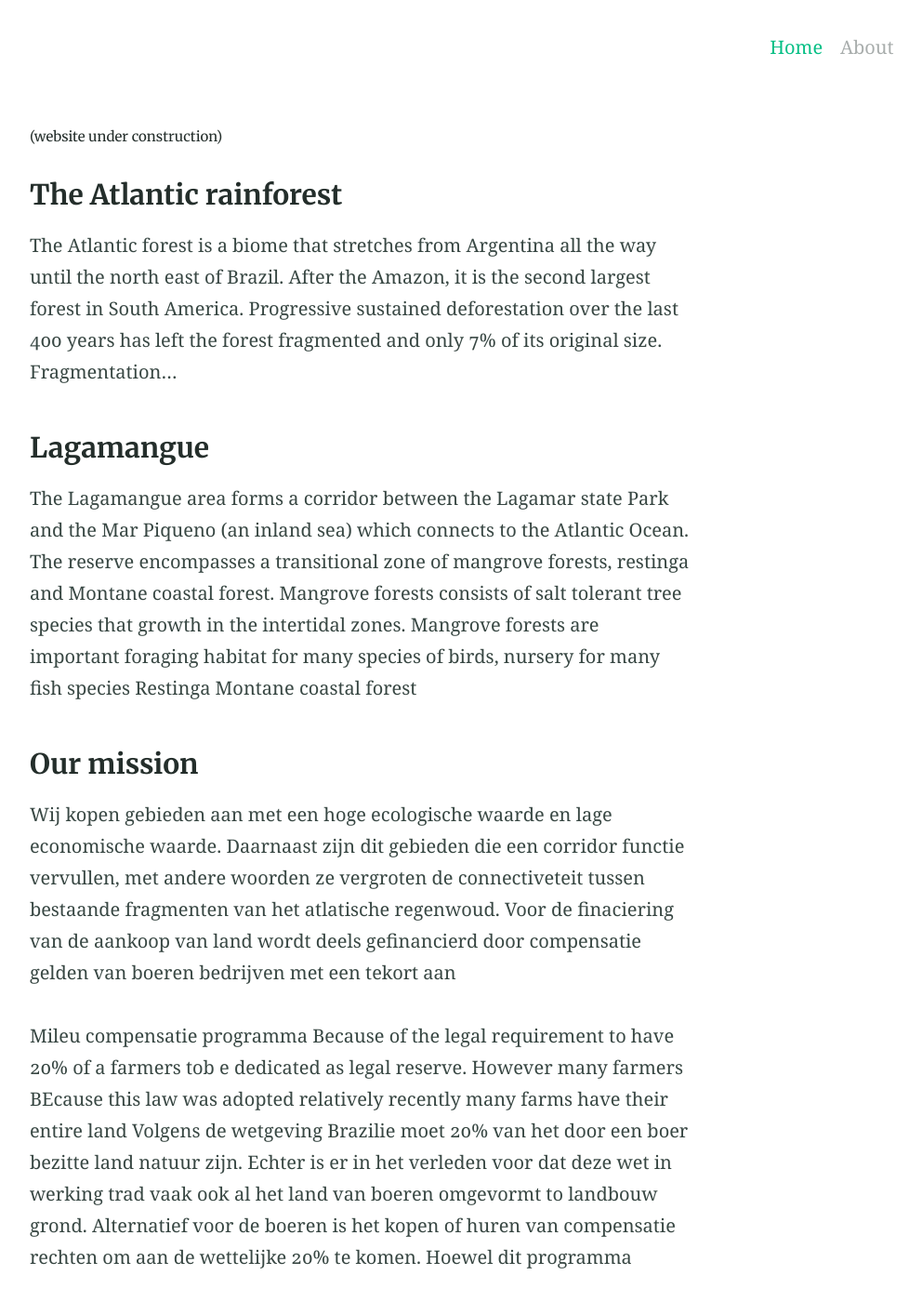
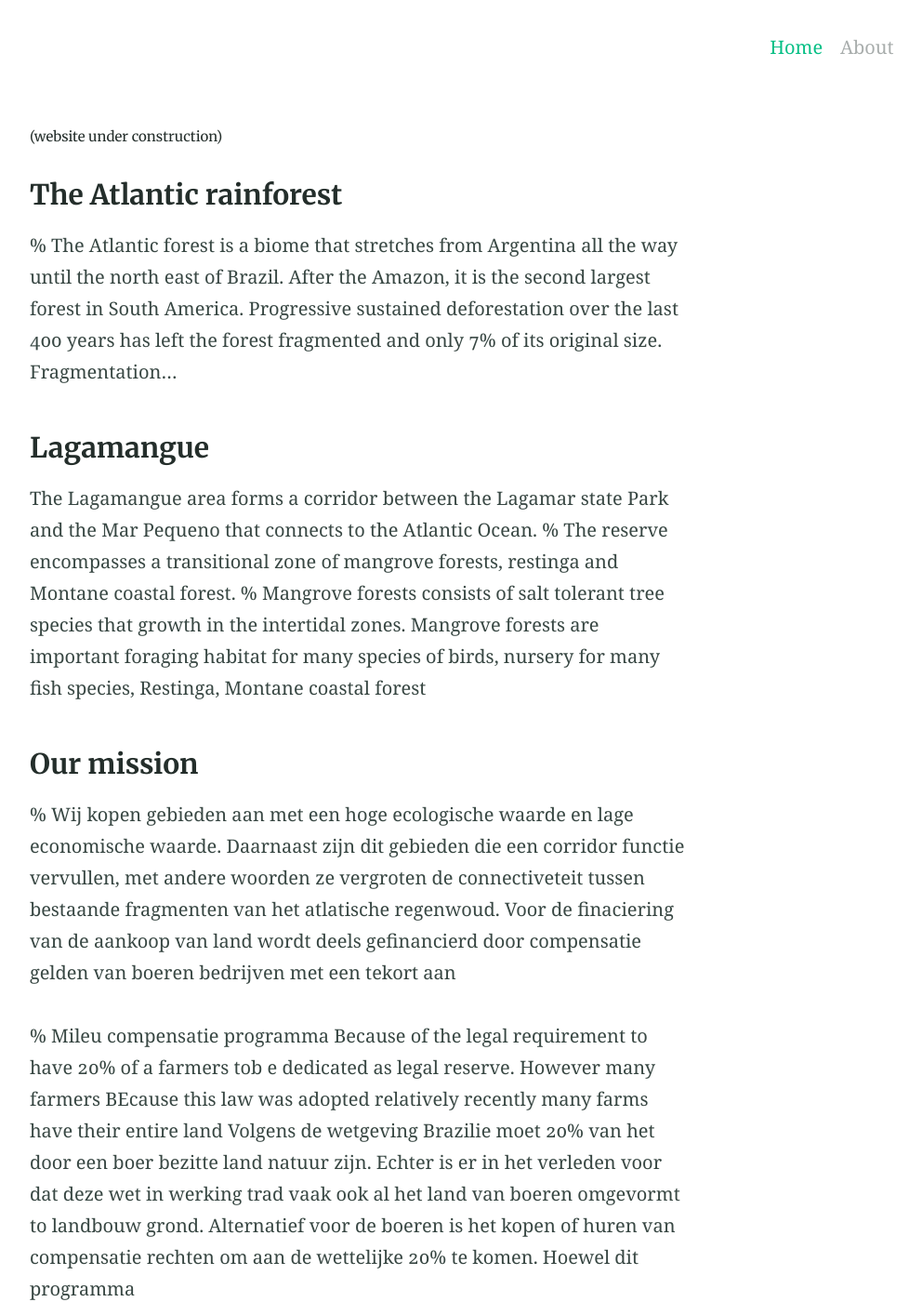
Before and after one commit to lagamangue/lagamangue.github.io, a Jekyll site: the page built from elements.md, in a window 1280 px wide and 1400 px high. Shown: the whole window at 93% size, without its empty margins (251-1243 px from the left). Built offline with Jekyll 4.4.1, drawn with Linux system fonts in a browser that asks for light colours; some of the changed text lies outside the part shown.

Commit message:
Update elements.md

```diff
--- a/elements.md
+++ b/elements.md
@@ -5,22 +5,20 @@ title: <small> (website under construction) </small>
 
 ### The Atlantic rainforest
 
-The Atlantic forest is a biome that stretches from Argentina all the way until the north east of Brazil. After the Amazon, it is the second largest forest in South America. Progressive sustained deforestation over the last 400 years has left the forest fragmented and only 7% of its original size. Fragmentation...
+% The Atlantic forest is a biome that stretches from Argentina all the way until the north east of Brazil. After the Amazon, it is the second largest forest in South America. Progressive sustained deforestation over the last 400 years has left the forest fragmented and only 7% of its original size. Fragmentation...
 
 
 ### Lagamangue
-The Lagamangue area forms a corridor between the Lagamar state Park and the Mar Piqueno (an inland sea) which connects to the Atlantic Ocean. The reserve encompasses a transitional zone of mangrove forests, restinga and Montane coastal forest.
-Mangrove forests consists of salt tolerant tree species that growth in the intertidal zones. Mangrove forests are important foraging habitat for many species of birds, nursery for many fish species
-Restinga
-Montane coastal forest
+
+The Lagamangue area forms a corridor between the Lagamar state Park and the Mar Pequeno that connects to the Atlantic Ocean.
+% The reserve encompasses a transitional zone of mangrove forests, restinga and Montane coastal forest.
+% Mangrove forests consists of salt tolerant tree species that growth in the intertidal zones. Mangrove forests are important foraging habitat for many species of birds, nursery for many fish species, Restinga, Montane coastal forest
 
 
 
 ### Our mission
-Wij kopen gebieden aan met een hoge ecologische waarde en lage economische waarde. Daarnaast zijn dit gebieden die een corridor functie vervullen, met andere woorden ze vergroten de connectiveteit tussen bestaande fragmenten van het atlatische regenwoud. Voor de finaciering van de aankoop van land wordt deels gefinancierd door compensatie gelden van boeren bedrijven met een tekort aan
+% Wij kopen gebieden aan met een hoge ecologische waarde en lage economische waarde. Daarnaast zijn dit gebieden die een corridor functie vervullen, met andere woorden ze vergroten de connectiveteit tussen bestaande fragmenten van het atlatische regenwoud. Voor de finaciering van de aankoop van land wordt deels gefinancierd door compensatie gelden van boeren bedrijven met een tekort aan
 
-Mileu compensatie programma Because of the legal requirement to have 20% of a farmers tob e dedicated as legal reserve. However many farmers BEcause this law was adopted relatively recently many farms have their entire land Volgens de wetgeving  Brazilie moet 20% van het door een boer bezitte land natuur zijn. Echter is er in het verleden voor dat deze wet in werking trad vaak ook al het land van boeren omgevormt to landbouw grond. Alternatief voor de boeren is het kopen of huren van compensatie rechten om aan de wettelijke 20% te komen. Hoewel dit programma
+% Mileu compensatie programma Because of the legal requirement to have 20% of a farmers tob e dedicated as legal reserve. However many farmers BEcause this law was adopted relatively recently many farms have their entire land Volgens de wetgeving  Brazilie moet 20% van het door een boer bezitte land natuur zijn. Echter is er in het verleden voor dat deze wet in werking trad vaak ook al het land van boeren omgevormt to landbouw grond. Alternatief voor de boeren is het kopen of huren van compensatie rechten om aan de wettelijke 20% te komen. Hoewel dit programma
 
-Foster forest programma
-We zijn naast natuurcompensatie ook de mogelijkheden voor gedeeld eigendom.  Dit concept is met success toegpast in delen van de Pantanal. Di teen manier om private stakeholder te betrekken bij natuurbehoud.
-Contact
+% Foster forest programma; We zijn naast natuurcompensatie ook de mogelijkheden voor gedeeld eigendom.  Dit concept is met success toegpast in delen van de Pantanal. Di teen manier om private stakeholder te betrekken bij natuurbehoud.
```
